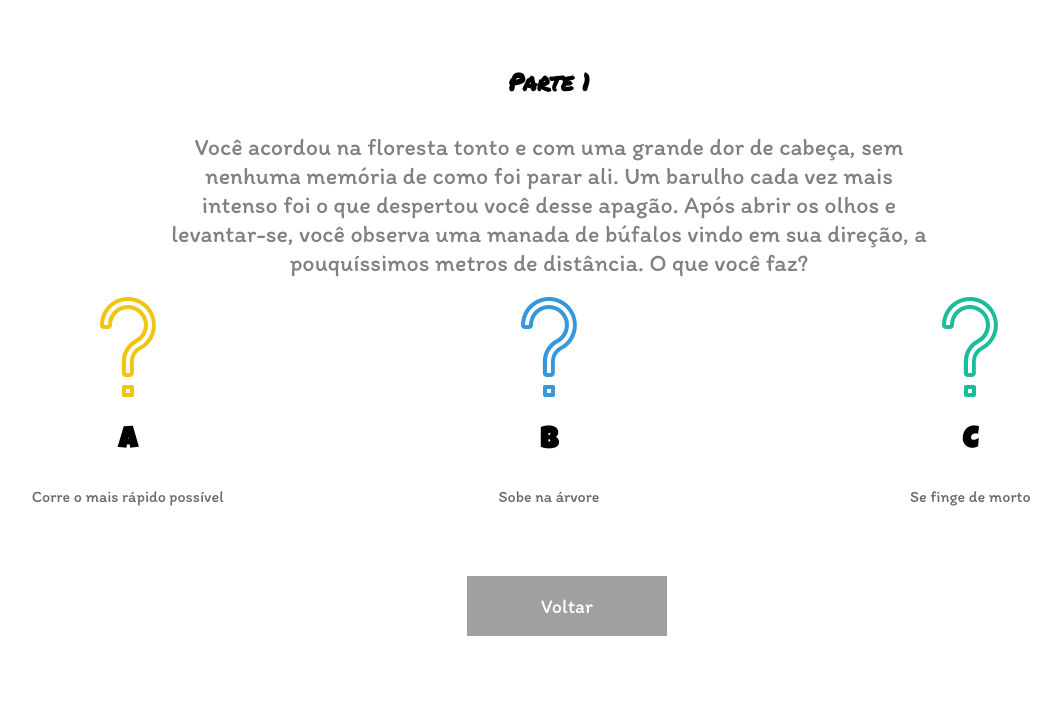
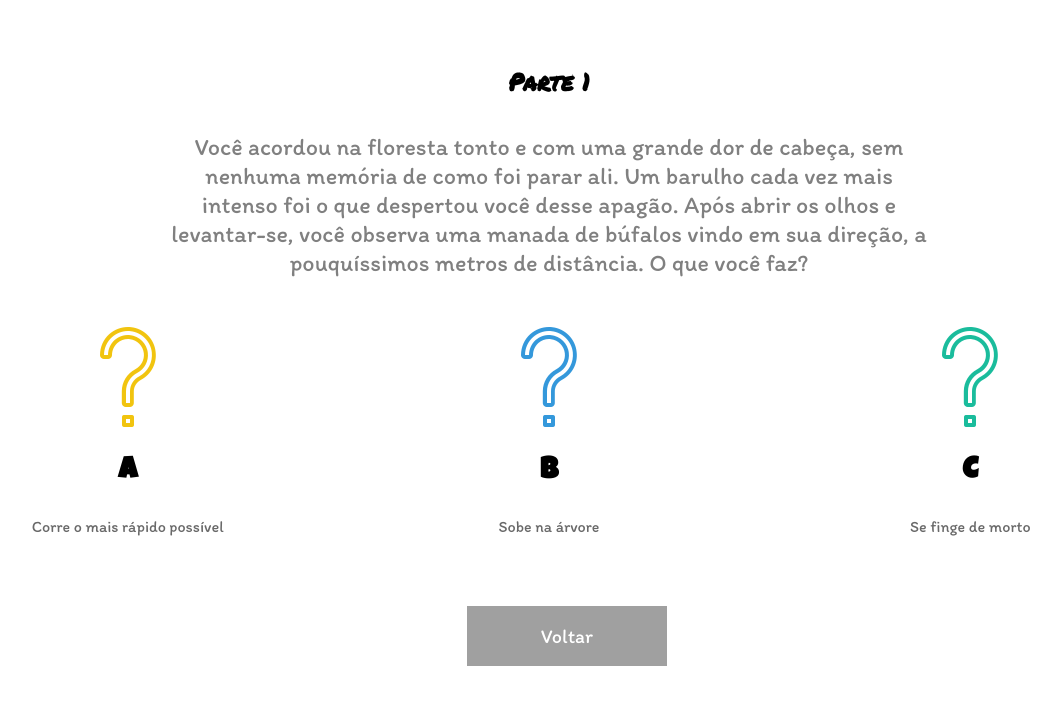
Before and after one commit to MatheusGobetti/survival_minigame, a Nuxt app: page /play/1 in a window 1280 px wide. Shown: the top 704 px of the page, without its empty margins (91-1152 px from the left). Built offline with nearby package versions, Linux system fonts and the light colour scheme.

Commit message:
Adjusting container

```diff
--- a/components/FirstCardDisplay.vue
+++ b/components/FirstCardDisplay.vue
@@ -130,7 +130,7 @@ export default {
     margin: auto;
     display: block;
     justify-items: center;
-    padding: 0 20% 0;
+    padding: 0 20% 30px;
     text-align: center;
   }
 }
--- a/components/SecondCardDisplay.vue
+++ b/components/SecondCardDisplay.vue
@@ -130,7 +130,7 @@ export default {
     margin: auto;
     display: block;
     justify-items: center;
-    padding: 0 20% 0;
+    padding: 0 20% 30px;
     text-align: center;
   }
 }
--- a/components/ThirdCardDisplay.vue
+++ b/components/ThirdCardDisplay.vue
@@ -130,7 +130,7 @@ export default {
     margin: auto;
     display: block;
     justify-items: center;
-    padding: 0 20% 0;
+    padding: 0 20% 30px;
     text-align: center;
   }
 }
--- a/pages/play/_id/outcome/_idOutcome/index.vue
+++ b/pages/play/_id/outcome/_idOutcome/index.vue
@@ -173,6 +173,7 @@
   cursor: pointer;
   position: relative;
   z-index: 0;
+
 }
 
 .btnC::before {
@@ -215,6 +216,7 @@
   background: #26b413;
   left: 0;
   top: 0;
+
 }
 
 @keyframes move {
```
